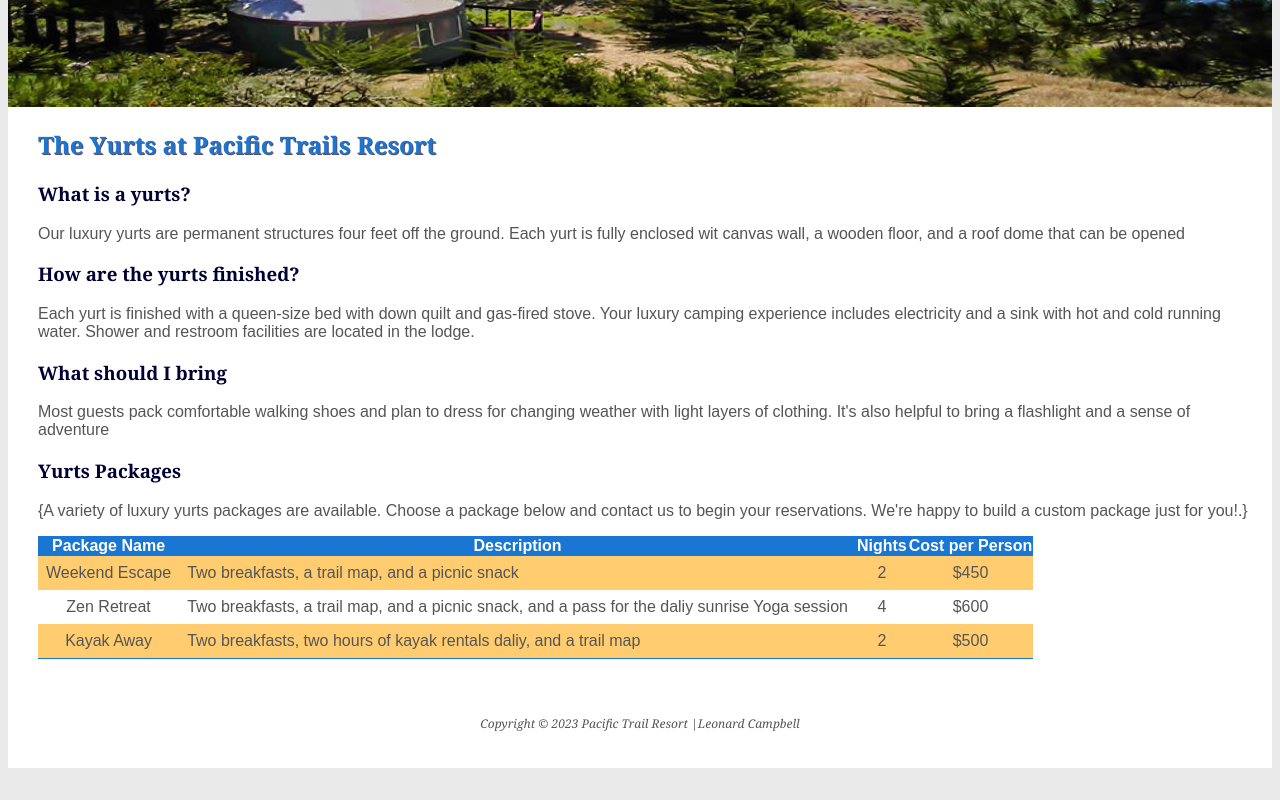
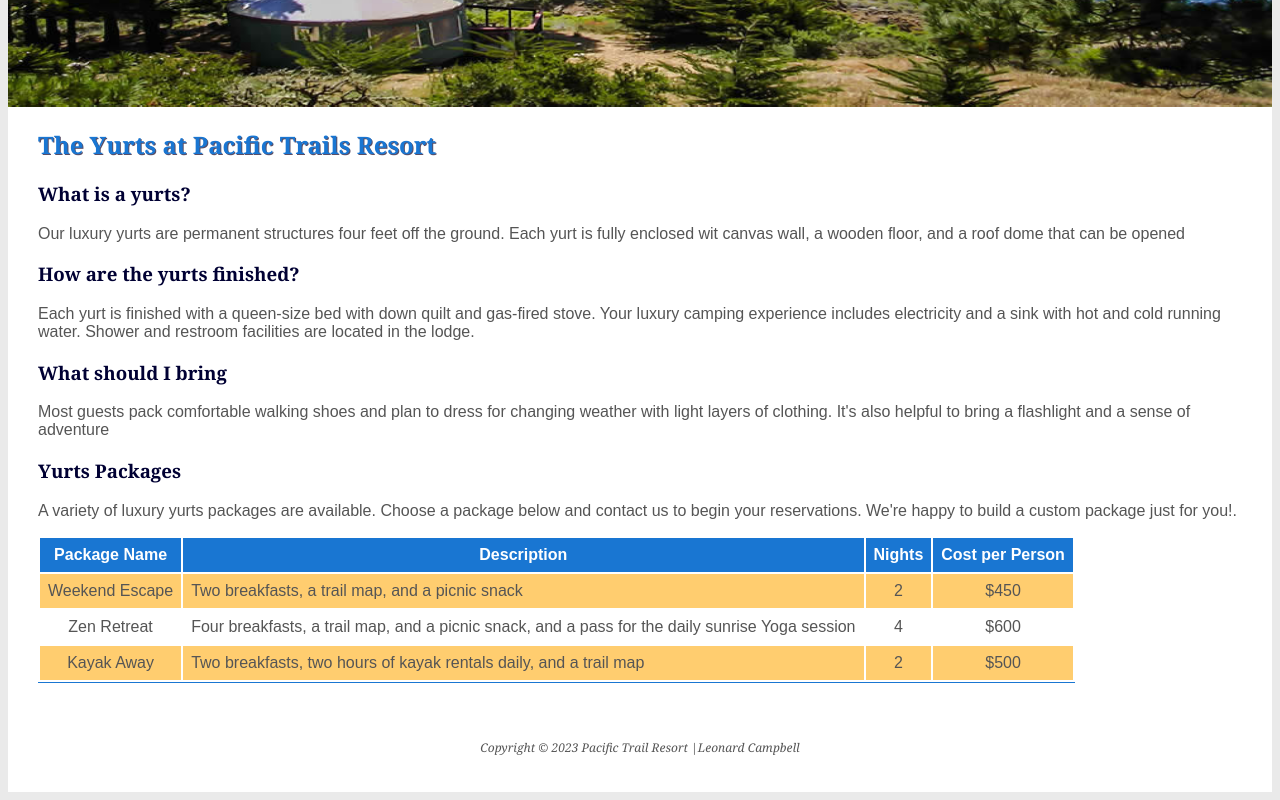
Before and after one commit to LCAMPBELLJR/webd152-ch9pacific, a plain HTML site: page yurts.html in a window 1280 px wide. Shown: the part 380-1180 px from the top of the page. Before the commit the page ends 1156 px from the top, so only its background shows below. Drawn offline with Linux system fonts and the light colour scheme.

Commit message:
Add files via upload

```diff
--- a/pacific.css
+++ b/pacific.css
@@ -129,13 +129,14 @@ footer {
 }
 table {
   border-bottom: 1px solid #1976d2;
-  border-collapse: collapse;
+  border-collapse: separate; /* Change this style to separate because I liked the look of the white border between the cells */
 }
 th {
   background-color: #1976d2;
   color: #fff;
 }
-td {
+td,
+th {
   padding: 0.5em;
   /* border: 2px solid #39c;  */
 }
@@ -145,6 +146,10 @@ td {
 .text {
   text-align: left; /* te: */
 }
+.text {
+  text-align: left; /* ta:l */
+}
+
 tr:nth-last-of-type(odd) {
   background-color: #ffcd6f; /* bgc#ffcd6f */
 }
@@ -172,6 +177,7 @@ tr:nth-last-of-type(odd) {
   It is often used to add cosmetic content to an element with the content property.
   The content property is a handy trick for revealing extra bits of data hidden in HTML.
   Make sure you add the colon after the word and the space and then the closing quotation mark. */
+
   td.package::before {
     content: "Package:";
   }
--- a/yurts.html
+++ b/yurts.html
@@ -63,10 +63,11 @@
         <div id="special">
           <h3>Yurts Packages</h3>
           <p>
-            {A variety of luxury yurts packages are available. Choose a package
+            A variety of luxury yurts packages are available. Choose a package
             below and contact us to begin your reservations. We're happy to
-            build a custom package just for you!.}
+            build a custom package just for you!.
           </p>
+
           <table>
             <thead>
               <tr>
@@ -78,31 +79,31 @@
             </thead>
             <tbody>
               <tr>
-                <td>Weekend Escape</td>
-                <td class="text">
+                <td class="package">Weekend Escape</td>
+                <td class="description text">
                   Two breakfasts, a trail map, and a picnic snack
                 </td>
-                <td>2</td>
-                <td>$450</td>
+                <td class="nights">2</td>
+                <td class="cost">$450</td>
               </tr>
               <tr>
-                <td>Zen Retreat</td>
-                <td class="text">
-                  Two breakfasts, a trail map, and a picnic snack, and a pass
-                  for the daliy sunrise Yoga session
+                <td class="package">Zen Retreat</td>
+                <td class="description text">
+                  Four breakfasts, a trail map, and a picnic snack, and a pass
+                  for the daily sunrise Yoga session
                 </td>
-                <td>4</td>
-                <td>$600</td>
+                <td class="nights">4</td>
+                <td class="cost">$600</td>
               </tr>
 
               <tr>
-                <td>Kayak Away</td>
-                <td class="text">
-                  Two breakfasts, two hours of kayak rentals daliy, and a trail
+                <td class="package">Kayak Away</td>
+                <td class="description text">
+                  Two breakfasts, two hours of kayak rentals daily, and a trail
                   map
                 </td>
-                <td>2</td>
-                <td>$500</td>
+                <td class="nights">2</td>
+                <td class="cost">$500</td>
               </tr>
             </tbody>
           </table>
```
